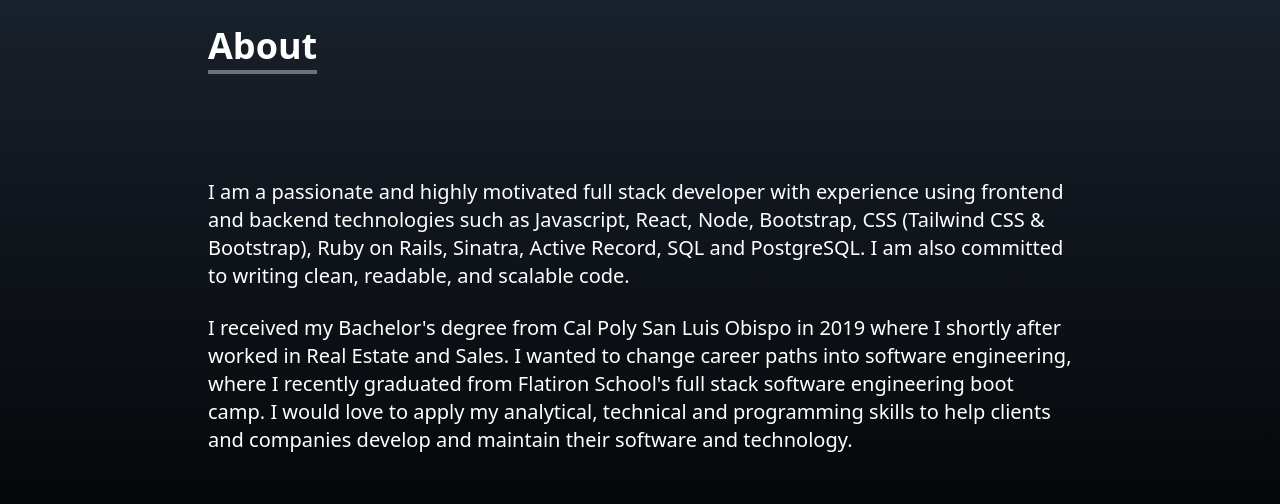
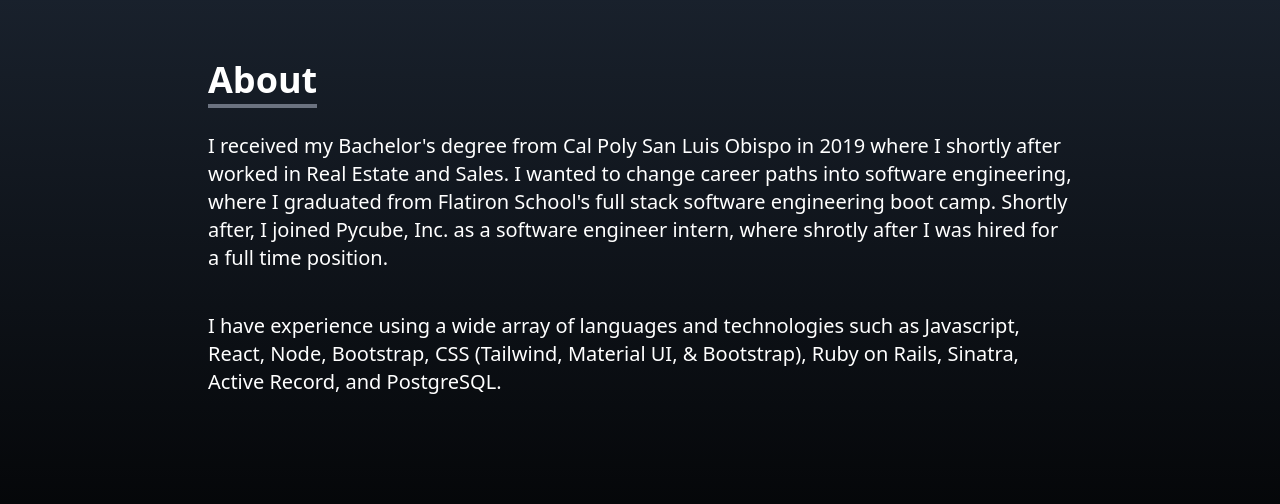
Before and after one commit to JoeyFaris/portfolio-project, a React (Create React App) app: page / in a window 1280 px wide. Shown: the part 960-1464 px from the top of the page. Built offline with nearby package versions, Linux system fonts and the light colour scheme.

Commit message:
updated resume and about section

```diff
--- a/src/components/About.jsx
+++ b/src/components/About.jsx
@@ -7,14 +7,14 @@
             <div className='pb-8'>
                 <p className='text-4xl font-bold inline border-b-4 border-gray-500'>About</p>
             </div>
-                <p className='text-xl mt-20'>
-                I am a passionate and highly motivated full stack developer with experience using frontend and backend technologies such as Javascript, React, Node, Bootstrap, CSS (Tailwind CSS & Bootstrap), Ruby on Rails, Sinatra, Active Record, SQL and PostgreSQL. I am also committed to writing clean, readable, and scalable code.
+            <p className='text-xl'>
+                I received my Bachelor's degree from Cal Poly San Luis Obispo in 2019 where I shortly after worked in Real Estate and Sales. I wanted to change career paths into software engineering, where I graduated from Flatiron School's full stack software engineering boot camp. Shortly after, I joined Pycube, Inc. as a software engineer intern, where shrotly after I was hired for a full time position.</p>
+                <p className='text-xl mt-10'>
+                I have experience using a wide array of languages and technologies such as Javascript, React, Node, Bootstrap, CSS (Tailwind, Material UI, & Bootstrap), Ruby on Rails, Sinatra, Active Record, and PostgreSQL.
                 </p>
                 <br />
 
-                <p className='text-xl'>
-                I received my Bachelor's degree from Cal Poly San Luis Obispo in 2019 where I shortly after worked in Real Estate and Sales. I wanted to change career paths into software engineering, where I recently graduated from Flatiron School's full stack software engineering boot camp. I would love to apply my analytical, technical and programming skills to help clients and companies develop and maintain their software and technology.</p>
-        </div>
+               </div>
     </div>
   )
 }
--- a/src/components/Portfolio.jsx
+++ b/src/components/Portfolio.jsx
@@ -50,7 +50,6 @@
                 blog: true,
                 href:"https://medium.com/@joeyfaris1/active-record-migrations-1ffe85f65763"
             },
-
         ]
   return (
     <div name='portfolio'
--- a/src/components/SocialLinks.jsx
+++ b/src/components/SocialLinks.jsx
@@ -33,7 +33,7 @@
         Mail <AiOutlineMail size={30}/>
             </>
         ),
-        href:"mailto:joeyfaris1@yahoo.com"
+        href:"mailto:joeyfaris12@gmail.com"
     },
     {
         id: 4,
```
Also changed, not shown: 1 other file (tests, documents, lock files or other folders).
